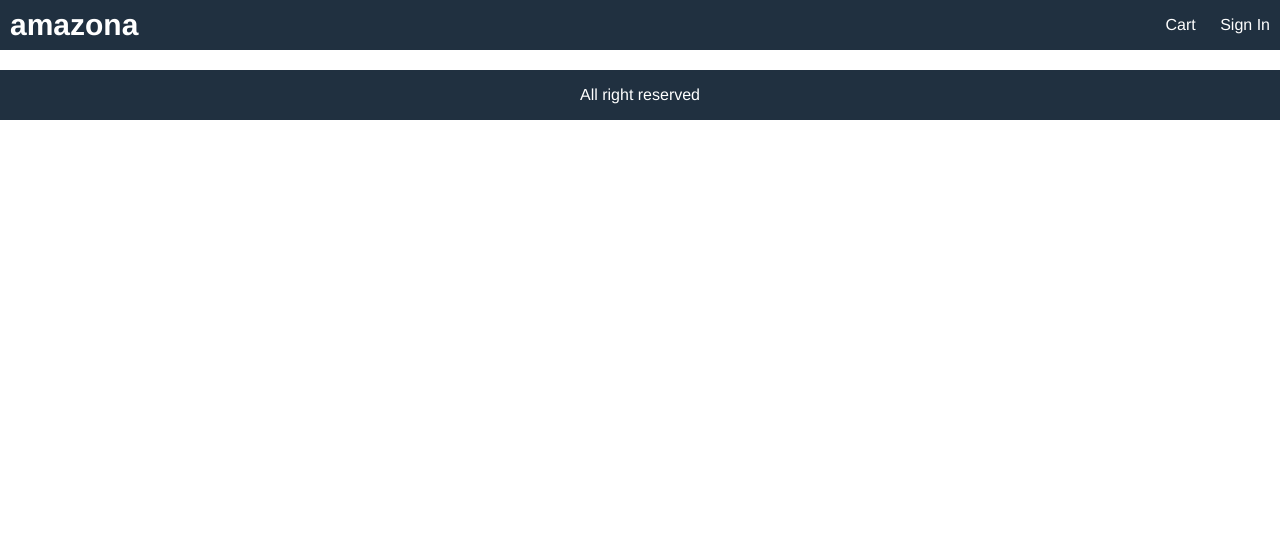
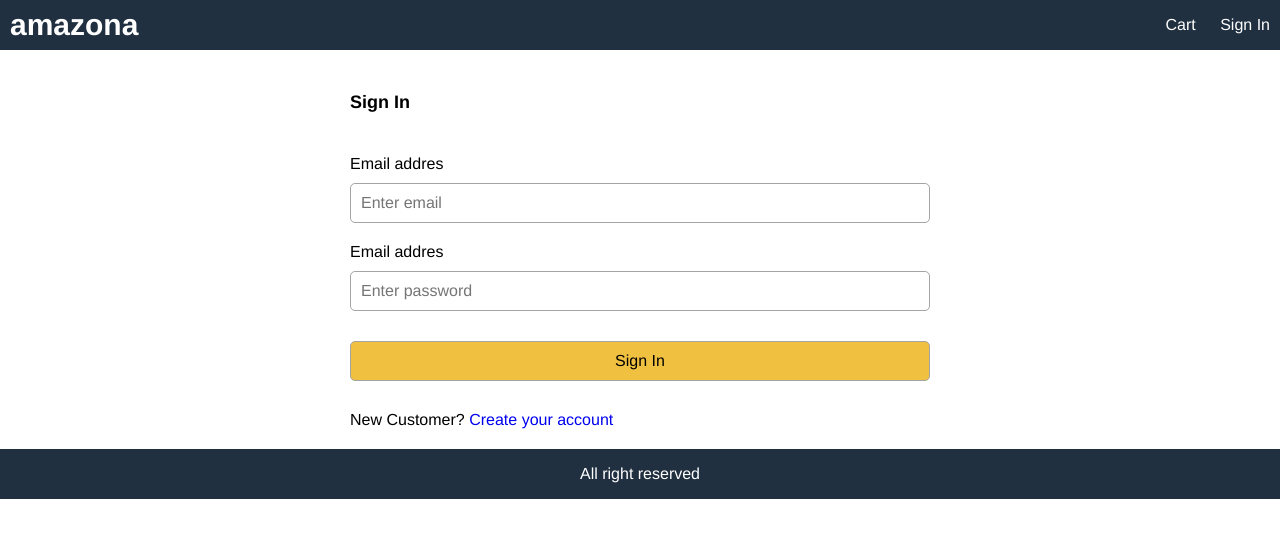
Before and after one commit to joaorfclopes/amazona, a React (Create React App) app in the folder frontend/: page /signin in a window 1280 px wide. Shown: the top 538 px of the page. Built offline with nearby package versions, Linux system fonts and the light colour scheme.

Commit message:
Design Signin Screen

```diff
--- a/frontend/src/App.js
+++ b/frontend/src/App.js
@@ -4,6 +4,7 @@
 import CartScreen from "./screens/CartScreen";
 import HomeScreen from "./screens/HomeScreen";
 import ProductScreen from "./screens/ProductScreen";
+import SigninScreen from "./screens/SigninScreen";
 
 function App() {
   const cart = useSelector((state) => state.cart);
@@ -30,6 +31,7 @@
             </div>
           </header>
           <main>
+            <Route path="/signin" component={SigninScreen} />
             <Route path="/cart/:id?" component={CartScreen} />
             <Route path="/product/:id" component={ProductScreen} />
             <Route path="/" component={HomeScreen} exact />
--- /dev/null
+++ b/frontend/src/screens/SigninScreen.jsx
@@ -0,0 +1,52 @@
+import React, { useState } from "react";
+import { Link } from "react-router-dom";
+
+export default function SigninScreen() {
+  const [email, setEmail] = useState("");
+  const [password, setPassword] = useState("");
+
+  const submitHandler = (e) => {
+    e.preventDefault();
+  };
+  return (
+    <div>
+      <form className="form" onSubmit={submitHandler}>
+        <div>
+          <h1>Sign In</h1>
+        </div>
+        <div>
+          <label htmlFor="email">Email addres</label>
+          <input
+            type="email"
+            id="email"
+            placeholder="Enter email"
+            required
+            onChange={(e) => setEmail(e.target.value)}
+          />
+        </div>
+        <div>
+          <label htmlFor="password">Email addres</label>
+          <input
+            type="password"
+            id="password"
+            placeholder="Enter password"
+            required
+            onChange={(e) => setPassword(e.target.value)}
+          />
+        </div>
+        <div>
+          <label />
+          <button className="primary" type="submit">
+            Sign In
+          </button>
+        </div>
+        <div>
+          <label />
+          <div>
+            New Customer? <Link to="/register">Create your account</Link>
+          </div>
+        </div>
+      </form>
+    </div>
+  );
+}
```
